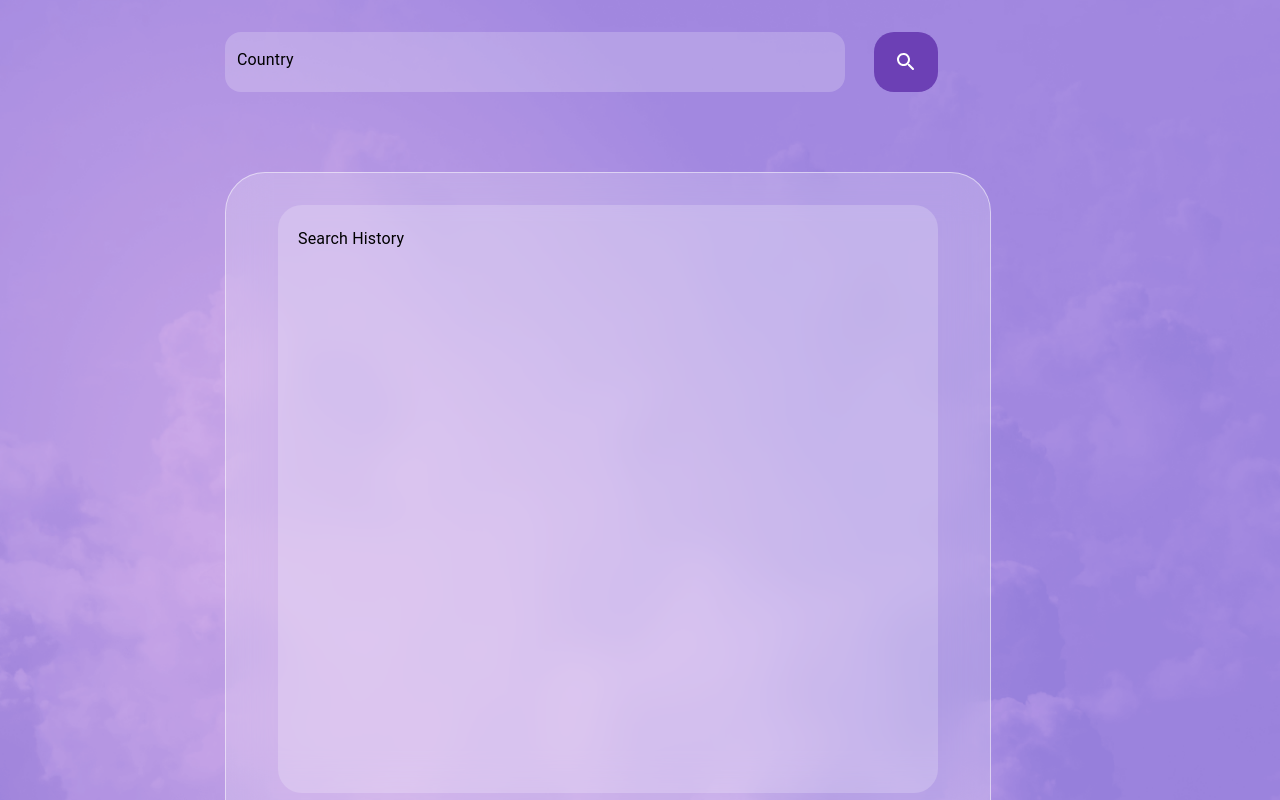
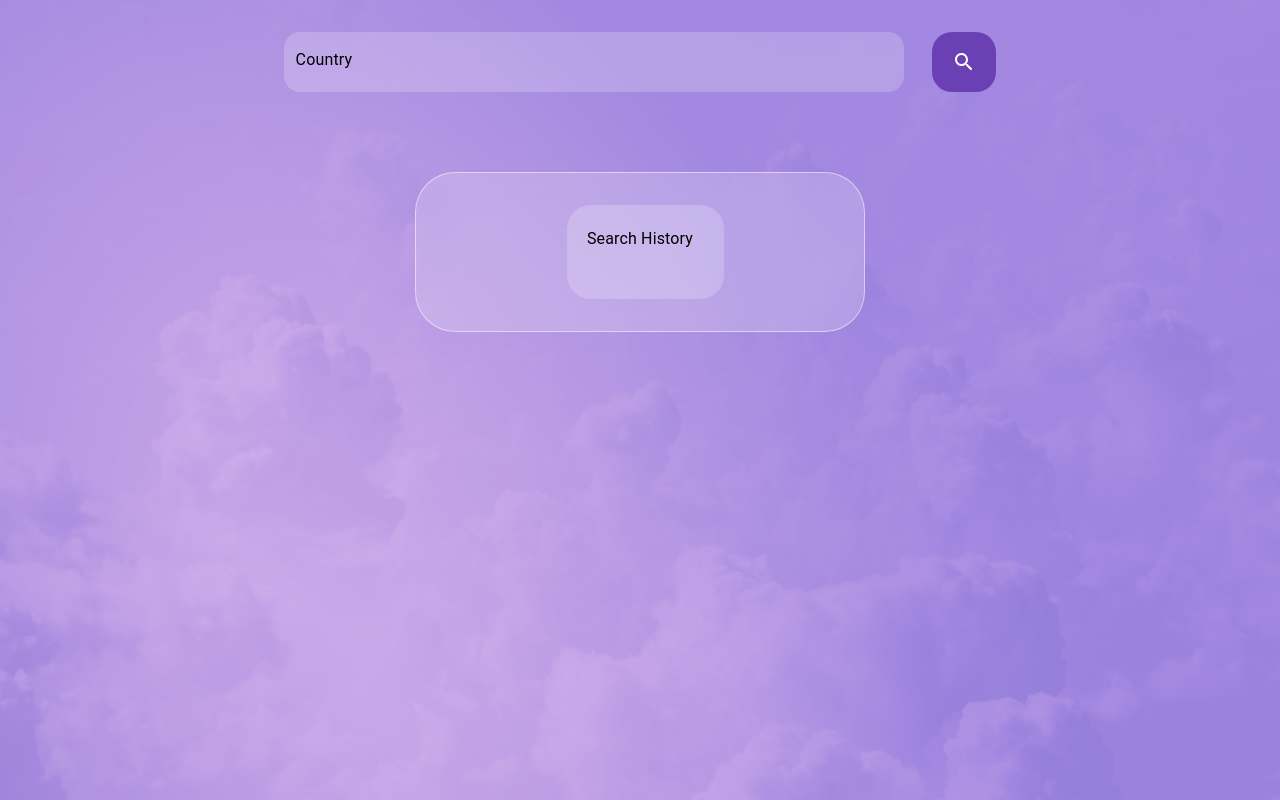
Before and after one commit to calvinlua/weather-app-react, a React (Vite) app: page / in a window 1280 px wide. Built offline with nearby package versions, Linux system fonts and the light colour scheme.

Commit message:
Remove unused declarations and add type annotations in App.tsx

```diff
--- a/src/App.module.css
+++ b/src/App.module.css
@@ -22,16 +22,22 @@
 .content {
   display: flex;
   margin-top: 2em;
-  justify-content: center; /* Horizontally center */
-  align-items: center; /* Vertically center */
-  width: 95%;
+  flex-wrap: nowrap;
+  flex-direction: column;
+  align-items: center;
+  width: 100%;
+}
+
+.searchbar {
+  display: flex;
 }
 
 .main-content-box {
   display: flex;
-  width: 700px;
-  height: 1145px;
-  margin-top: 5em;
+  max-width: 30%;
+  width: 48.6%; /* Optional max width */
+  height: auto; /* Adjust to content */
+  margin: 5em auto; /* Center vertically and horizontally */
   padding: 2em;
   justify-content: center;
   background-color: var(--main-container-color);
@@ -47,16 +53,16 @@
   z-index: 99;
   width: 18.75em;
   height: 18.75em;
+  aspect-ratio: 1/1;
 }
 
 .today-weather {
   display: flex;
   width: 38.125em;
   height: 0.625em;
-  align-items: space-between;
 }
 
-.weather-subinfo {
+.weather-sub-info {
   column-count: 4; /* Number of columns */
   column-gap: 20px; /* Gap between columns */
 }
--- a/src/App.tsx
+++ b/src/App.tsx
@@ -1,6 +1,6 @@
-import { Box, Stack, Typography } from "@mui/material";
+import { Stack, Typography } from "@mui/material";
 import classes from "./App.module.css";
-import { FormEvent, useEffect, useState } from "react";
+import {FormEvent, ReactElement, useEffect, useState} from "react";
 import WeatherDataService from "./data/weather/weather.service";
 import { getCurrentTimeWithDate } from "./data/common/time.utility.service";
 import { Weather } from "./model/weather/weather";
@@ -12,7 +12,7 @@ import weatherMapperService from "./data/weather/weather.mapper.service";
 import SearchBar from "./components/common/atom/SearchBar/SearchBar";
 import HistoryList from "./components/common/atom/HistoryList/HistoryList";
 
-const App = () => {
+const App = () : ReactElement => {
   const [id, setId] = useState(0);
   const [country, setSelectedCountry] = useState("");
   const [searchCountry, setSearchCountry] = useState("");
@@ -20,7 +20,7 @@ const App = () => {
   const [searchHistory, setSearchHistory] = useState<WeatherHistory[]>([]);
 
   const weatherDataService = new WeatherDataService();
-  const getWeatherData = async (city: string) => {
+  const getWeatherData  = async (city: string) : Promise<any> => {
     try {
       const response: any = await weatherDataService.getWeather(city);
       let weatherData: any = weatherMapperService.toWeather(response);
@@ -38,9 +38,8 @@ const App = () => {
   const handleSearch = (e: FormEvent<HTMLFormElement>): void => {
     e.preventDefault();
     setSelectedCountry(searchCountry);
-    getWeatherData(searchCountry);
-    if (country) {
-      setId((prevId) => prevId + 1);
+    getWeatherData(searchCountry).then(():void => {
+      setId((prevId: number): number => prevId + 1);
 
       const searchInfo: WeatherHistory = {
         id: id,
@@ -52,8 +51,9 @@ const App = () => {
         humidity: weather?.humidity,
         weather_main_desc: weather?.weather_main_desc,
       };
-      setSearchHistory(() => [searchInfo, ...searchHistory]);
-    }
+      setSearchHistory((): WeatherHistory[] => [searchInfo, ...searchHistory]);
+    } )
+
   };
 
   const handleRestore = (history_id: number) => {
@@ -71,7 +71,7 @@ const App = () => {
     setWeather(restoreWeatherData); // Display the weather data for the restored item
   };
 
-  const handleDelete = (id: number) => {
+  const handleDelete = (id: number) : void => {
     setSearchHistory((prevHistory) =>
       prevHistory.filter((item) => item.id !== id)
     );
@@ -91,11 +91,12 @@ const App = () => {
       <div className={classes["container"]}>
         <div className={classes["bg"]}>
           <div className={classes["content"]}>
-            <div className="">
+            <div className={classes["searchbar"]}>
               <SearchBar
                 setSearchCountry={setSearchCountry}
                 handleSearch={handleSearch}
               />
+            </div>
             <div className={classes["main-content-box"]}>
               <div>
                 <div>
@@ -132,7 +133,7 @@ const App = () => {
                         H:{weather?.temp_max}&deg;&nbsp;L:{weather?.temp_min}
                         &deg;
                       </Typography>
-                        <div className={classes["weather-subinfo"]}>
+                      <div className={classes["weather-sub-info"]}>
                         <Typography
                           variant="subtitle1"
                           className={classes["display-weather-subtitle"]}
@@ -171,7 +172,6 @@ const App = () => {
           </div>
         </div>
       </div>
-      </div>
     </>
   );
 };
--- a/src/components/common/atom/HistoryList/HistoryList.module.css
+++ b/src/components/common/atom/HistoryList/HistoryList.module.css
@@ -1,7 +1,7 @@
 .sub-content-box {
   padding: 20px;
-  width: 620px;
-  height: 548px;
+  width: 80%;
+  height: auto;
   background-color: var(--sub-container-color);
   border-radius: 1.5em;
   overflow: auto;
--- a/src/components/common/atom/HistoryList/HistoryList.tsx
+++ b/src/components/common/atom/HistoryList/HistoryList.tsx
@@ -9,12 +9,13 @@ import {
 } from "@mui/material";
 import { WeatherHistory } from "../../../../model/weather/weather.history";
 import classes from "./HistoryList.module.css";
+import { ReactElement } from "react";
 
 const HistoryList = (props: {
   HistoryList: WeatherHistory[];
   handleRestore: (history_id: number) => void;
   handleDelete: (history_id: number) => void;
-}) => {
+}): ReactElement => {
   return (
     <Box className={classes["sub-content-box"]}>
       <Stack>
@@ -25,7 +26,7 @@ const HistoryList = (props: {
           Search History
         </Typography>
         <Stack direction={"column"} gap={"18px"}>
-          {props.HistoryList.map((history: any) => {
+          {props.HistoryList.map((history: any): ReactElement => {
             return (
               <ListItem
                 className={classes["list-item-box"]}
@@ -39,7 +40,7 @@ const HistoryList = (props: {
                     <IconButton
                       edge="end"
                       aria-label="restore"
-                      onClick={() => props.handleRestore(history.id)}
+                      onClick={():void => props.handleRestore(history.id)}
                       className={classes["list-item-icon-button"]}
                     >
                       <SearchRounded className={classes["list-item-icon"]} />
@@ -47,7 +48,7 @@ const HistoryList = (props: {
                     <IconButton
                       edge="end"
                       aria-label="delete"
-                      onClick={() => props.handleDelete(history.id)}
+                      onClick={():void => props.handleDelete(history.id)}
                       className={classes["list-item-icon-button"]}
                     >
                       <Delete className={classes["list-item-icon"]} />
--- a/src/components/common/atom/SearchBar/SearchBar.tsx
+++ b/src/components/common/atom/SearchBar/SearchBar.tsx
@@ -1,13 +1,13 @@
 import { SearchRounded } from "@mui/icons-material";
-import { Autocomplete, Button, TextField } from "@mui/material";
-import { FormEvent } from "react";
+import {Autocomplete, AutocompleteRenderInputParams, Button, TextField} from "@mui/material";
+import { FormEvent, ReactElement} from "react";
 import { countries } from "../../../../constants/countries";
 import classes from "./SearchBar.module.css";
 
 const SearchBar = (props: {
   setSearchCountry: any;
   handleSearch: (e: FormEvent<HTMLFormElement>) => void;
-}) => {
+}) : ReactElement => {
   return (
     <div>
       <form onSubmit={props.handleSearch} style={{ display: "flex " }}>
@@ -51,7 +51,7 @@ const SearchBar = (props: {
               backgroundColor: "transparent",
             },
           }}
-          renderInput={(params) => (
+          renderInput={(params :AutocompleteRenderInputParams) : ReactElement => (
             <TextField
               {...params}
               variant="filled"
--- a/src/index.css
+++ b/src/index.css
@@ -10,7 +10,7 @@ body {
 /* Default (light mode) */
 :root {
   font-size: 16px;
-  font-family: NotoSan;
+  font-family: NotoSan, sans-serif ;
   color: black;
   --text-color: black;
 
```
Lines whose indentation alone changed are shown as unchanged.
